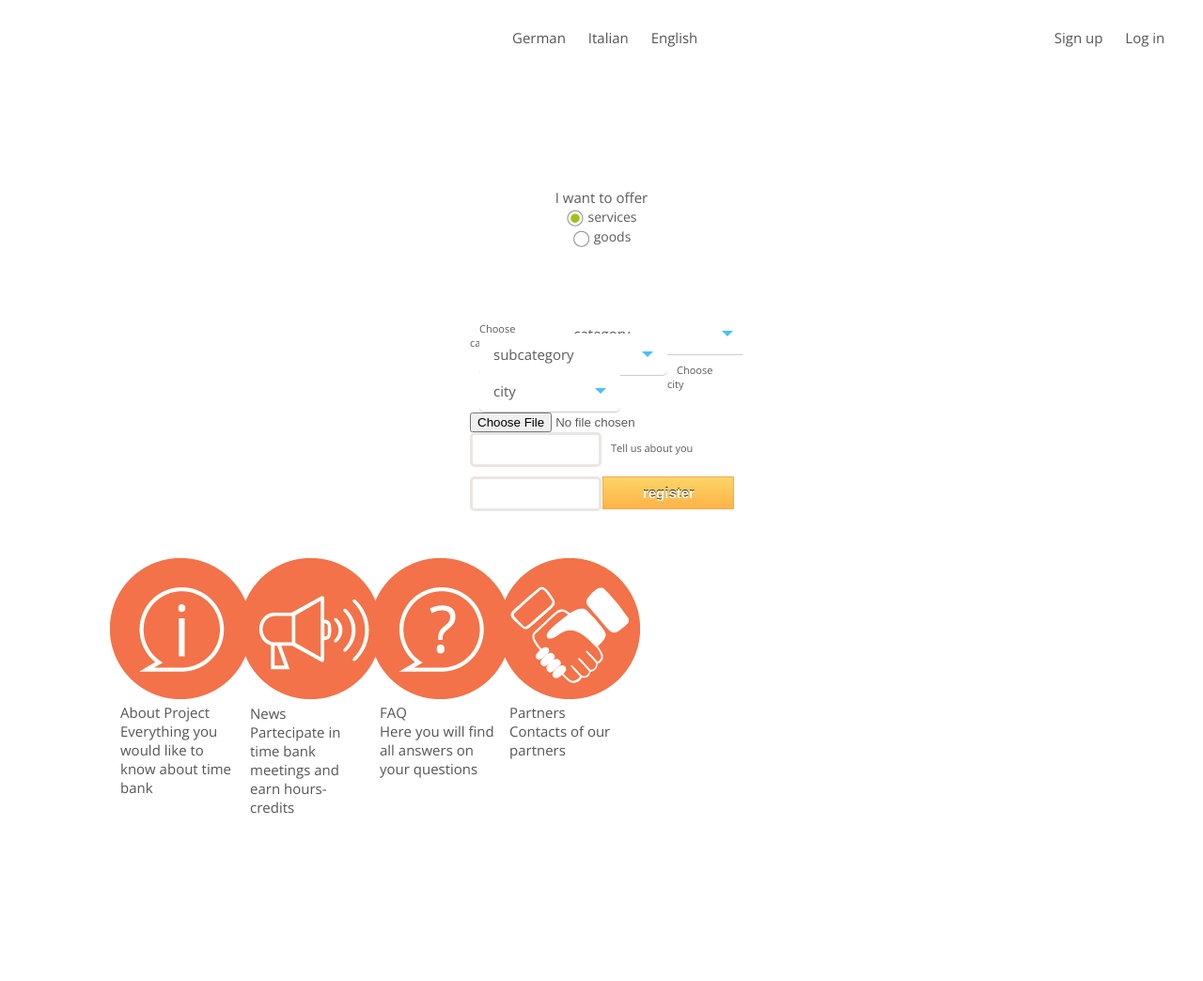
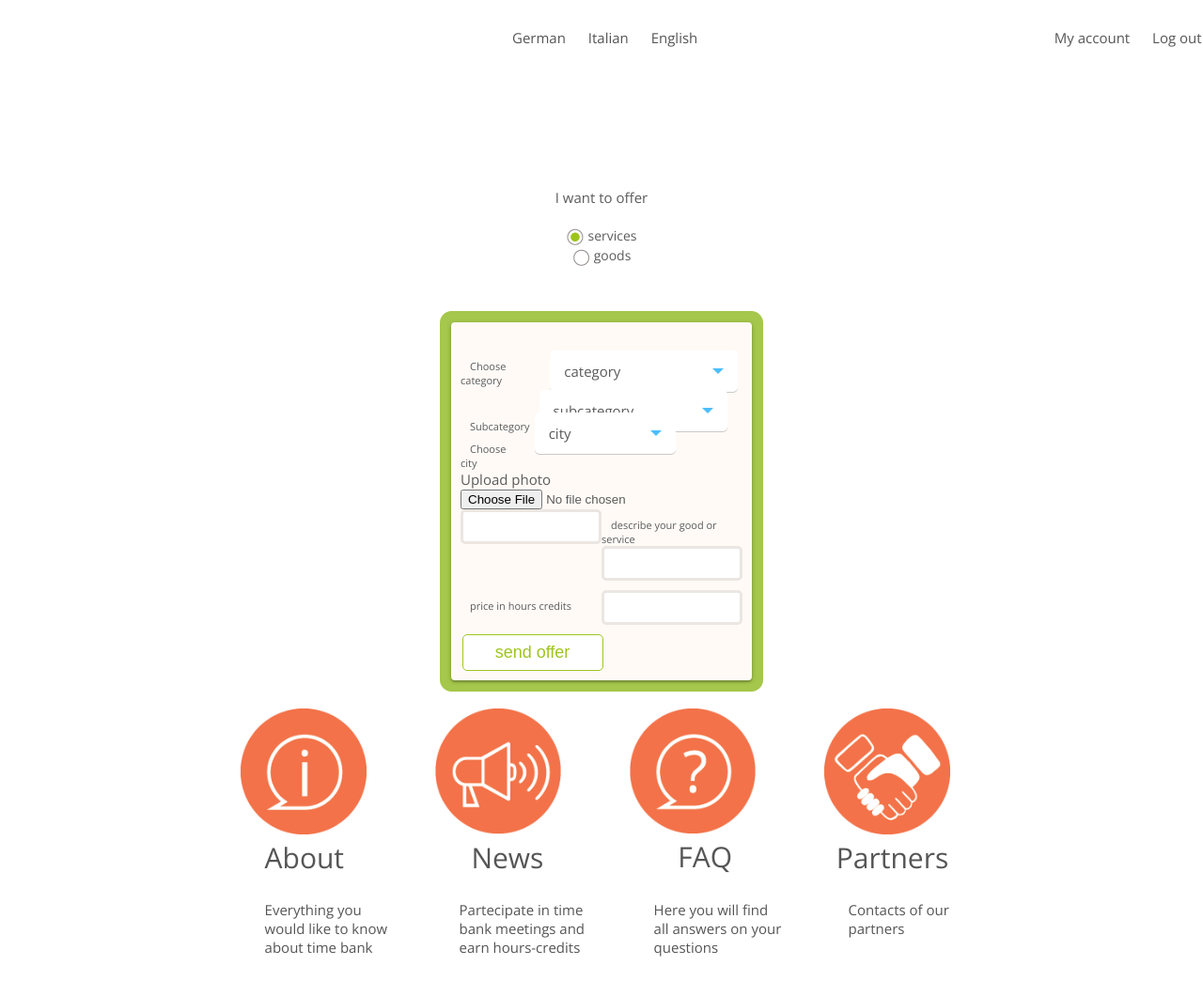
Before and after one commit to FreiMarkt/app_server, a plain HTML site: page WebContent/make_offer.html in a window 1280 px wide. Shown: the whole page at 94% size. Before the commit the page ends 869 px from the top, so only its background shows below. Drawn offline with nearby package versions, Linux system fonts and the light colour scheme.

Commit message:
index pref version, started to fix make_offer.html
I have still problems with floats but i"ll fix them tomorrow, hope

```diff
--- a/WebContent/make_offer.html
+++ b/WebContent/make_offer.html
@@ -4,9 +4,7 @@
 		<meta charset="UTF-8" />
         <meta http-equiv="X-UA-Compatible" content="IE=edge,chrome=1">
 		<meta name="viewport" content="width=device-width, initial-scale=1.0">
-        <title>Registration</title>
-        <meta name="description" content="Custom Login Form Styling with CSS3" />
-        <meta name="keywords" content="css3, login, form, custom, input, submit, button, html5, placeholder" />
+        <title>Make an offer</title>
 
 
         <link rel="stylesheet" type="text/css" href="css/style.css" />
@@ -81,7 +79,7 @@
 	</script>
 
 		<style>
-			@import url(http://fonts.googleapis.com/css?family=Ubuntu:400,700);
+
 			body {
 				background: #ffffff no-repeat center top;
 				-webkit-background-size: cover;
@@ -242,14 +240,14 @@
 		.tbix_footer {
 			width: 100vw;
 			height: 30vh;
-			padding-left: 10vw;
+			padding-left: 20vw;
 		}
 
 		.tbix_footer__item {
 			float: left;
-			margin-left: 10px;
+			margin-left: 15px;
 			height: 100%;
-			width: 10vw;
+			width: 15vw;
 		}
 
 		.tbix_footer__item__first {
@@ -271,13 +269,13 @@
 
 				<div class="autorization">
         		<ul>
-						<li class="link" id="signup"><a href="1step.html">Sign up</a></li>
-						<li class="link" id="login"><a href="log_in.html">Log in</a></li>
+        		<li class="link" id="account"><a href="Myaccount.html">My account</a></li>
+       			<li class="link" id="logout"><a href="logout.html">Log out</a></li>
         		 </ul>
     			</div>
 		</div>
 
-		<div class="what" align="center">I want to offer</div>
+		<div class="what" align="center" style="margin-bottom:20px; ">I want to offer</div>
 		<div style="" align="center" >
 		<div style="">
 					<input type="radio" id="r1" name="rr" value="services" checked="checked"/>
@@ -294,7 +292,8 @@
 
 
 			<section class="main">
-				<form class="form-31">
+				<form class="form-3" onsubmit="">
+				<div class="clearfix">
 				    <div style="margin-bottom:20px; width: 450px">
 					    <div style="float: left;">
 					    <label for="category" class="fixedwidth">Choose category</label>
@@ -304,7 +303,9 @@
 						<ul></ul>
 						</div>
 					</div>
+				</div>
 
+				<div class="clearfix">
 				    <div style="margin-bottom:20px; width: 450px">
 				    <div style="float: left;">
 				        <label for="subcategory">Subcategory</label></div>
@@ -312,7 +313,9 @@
 					<ul></ul>
 					</div>
 					</div>
+				</div>
 
+				<div class="clearfix">
 				    <div>
 				    <div style="float: left;">
 				        <label for="city" class="fixedwidth">Choose city</label></div>
@@ -320,33 +323,35 @@
 					<ul></ul>
 					</div>
 					</div>
-
-
-					<div>
-				    <div  id="FileUpload">
-				    <input type="file" size="24" id="BrowserHidden" onchange="getElementById('FileField').value = getElementById('BrowserHidden').value;" />
-
-				    <div id="BrowserVisible">
-				    <input type="text" id="FileField" />
 				</div>
 
+				<div class="clearfix">
+					<div>
+				    <p>Upload photo</p>
+   					<div id="FileUpload">
+
+    				<input type="file" size="24" id="BrowserHidden" onchange="getElementById('FileField').value = getElementById('BrowserHidden').value;" />
+   					 <div id="BrowserVisible"><input type="text" id="FileField" /></div>
+					</div>
+				</div>
+
+				<div class="clearfix">
+    				<div>
+   					<label for="descriptionoffer" class="">describe your good or service</label>
+    				<input type="text" name="descriptionoffer" id="descriptionoffer"/>
+   					</div>
+   				</div>
+
+   				<div class="clearfix">
+    				<div>
+   					 <label for="price" class="">price in hours credits</label>
+    				<input type="text" name="price" id="price"/>
    					 </div>
     			</div>
 
 
-					<div>
 				    <p class="clearfix">
-				        <label for="about">Tell us about you </label>
-
-				    </p>
-
-				    <div style:"width:100px; height: 100px"><input type="text" name="about" id="Here you can write about oour hobbies, skills to create a good impression about you"/><div>
-				    </div>
-
-
-
-				    <p class="clearfix">
-				        <input type="submit" formaction="3step.html" name="submit" value="register">
+				        <input type="submit" formaction="offer_done.html" name="submit" value="send offer" onclick="">
 				    </p>
 
 
@@ -359,9 +364,9 @@
 		<div class="tbix_footer">
 				<div class="tbix_footer__item tbix_footer__item__first">
 			<a href="about.html" style="height: 100%; width: 100%;">
-				<img src="images/about.png" style="position: relative; left: 50%; margin-left: -75px; "/>
-				<div>About Project </div>
-				<div>Everything you would like to know about time bank </div>
+				<img src="images/about.png" style="width: 70%;"/>
+				<div style="font-size: 200%; padding-left: 2vw;">About</div>
+				<div style="padding:2vw; width: 15vw;">Everything you would like to know about time bank </div>
 			</a>
 		</div>
 
@@ -369,26 +374,26 @@
 
 		<div class="tbix_footer__item">
 			<a href="news.html" style="height: 100%; width: 100%;">
-				<img src="images/news.png" style="position: relative; left: 50%; margin-left: -75px; "/>
-				<div>News </div>
-				<div>Partecipate in time bank meetings and earn hours-credits </div>
+				<img src="images/news.png" style="width: 70%;"/>
+				<div style="font-size: 200%; padding-left: 3vw;">News </div>
+				<div style="padding:2vw; width: 15vw;">Partecipate in time bank meetings and earn hours-credits </div>
 			</a>
 		</div>
 
 
 		<div class="tbix_footer__item">
 			<a href="faq.html" style="height: 100%; width: 100%;">
-				<img src="images/faq.png" style="position: relative; left: 50%; margin-left: -75px;"/>
-				<div>FAQ </div>
-				<div>Here you will find all answers on your questions </div>
+				<img src="images/faq.png" style="width: 70%;"/>
+				<div style="font-size: 200%; padding-left: 4vw;">FAQ </div>
+				<div style="padding:2vw; width: 15vw;">Here you will find all answers on your questions </div>
 			</a>
 		</div>
 
 		<div class="tbix_footer__item">
 			<a href="partners.html" style="height: 100%; width: 100%;">
-				<img src="images/partners.png" style="position: relative; left: 50%; margin-left: -75px;"/>
-				<div>Partners </div>
-				<div>Contacts of our partners </div>
+				<img src="images/partners.png" style="width: 70%;"/>
+				<div style="font-size: 200%; padding-left: 1vw;">Partners </div>
+				<div style="padding:2vw; width: 15vw;">Contacts of our partners </div>
 			</a>
 		</div>
 
```
Also changed, not shown: WebContent/index.html (+27 -42 lines), WebContent/images/offer2.png (added), WebContent/images/offer3.png (added), 2 other files. Lines whose indentation alone changed are shown as unchanged.
